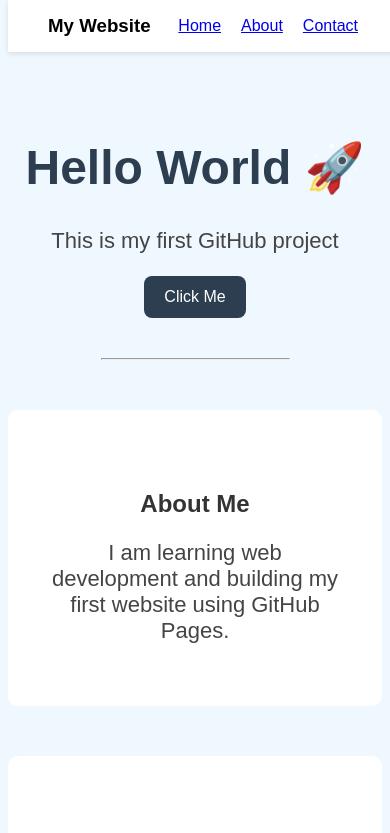
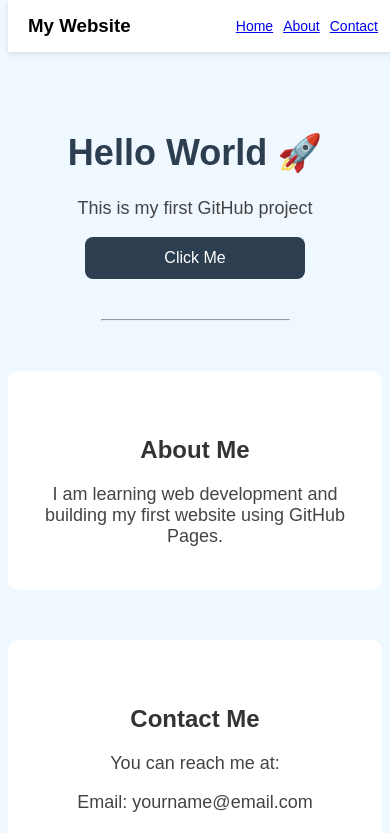
Before and after one commit to thilshanizam/test-website, a plain HTML site: page index.html in a window 390 px wide. Shown: the top 833 px of the page. Drawn offline with Linux system fonts and the light colour scheme.

Commit message:
Update index.html

```diff
--- a/index.html
+++ b/index.html
@@ -2,6 +2,9 @@
 <html>
 <head>
 	<title>My First Website</title>
+
+	<meta name="viewport" content="width=device-width, initial-scale=1.0">
+
     	<style>
 		html {
     		scroll-behavior: smooth;
@@ -95,8 +98,39 @@
 		button:hover {
    	 	background-color: #1a252f;
 		}
+
+		@media (max-width: 768px) {
+    			nav {
+        		padding: 15px 20px;
+    			}
+
+   			nav ul {
+        		gap: 10px;
+        		font-size: 14px;
+    			}
+
+    			h1 {
+        		font-size: 36px;
+    			}
+
+    			p {
+        		font-size: 18px;
+    			}
+
+    			section {
+        		padding: 25px;
+        		max-width: 90%;
+    			}
+
+    			button {
+        		width: 100%;
+        		max-width: 220px;
+    			}
+		}
+
     	</style>
 </head>
+
 <body>
     	<nav>
     		<h3>My Website</h3>
```
